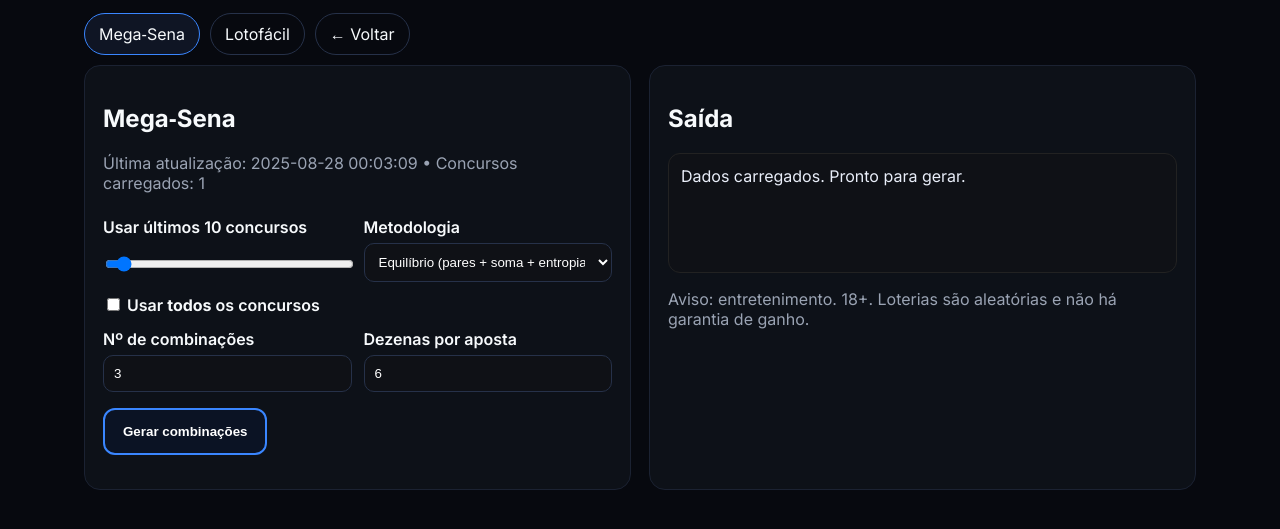
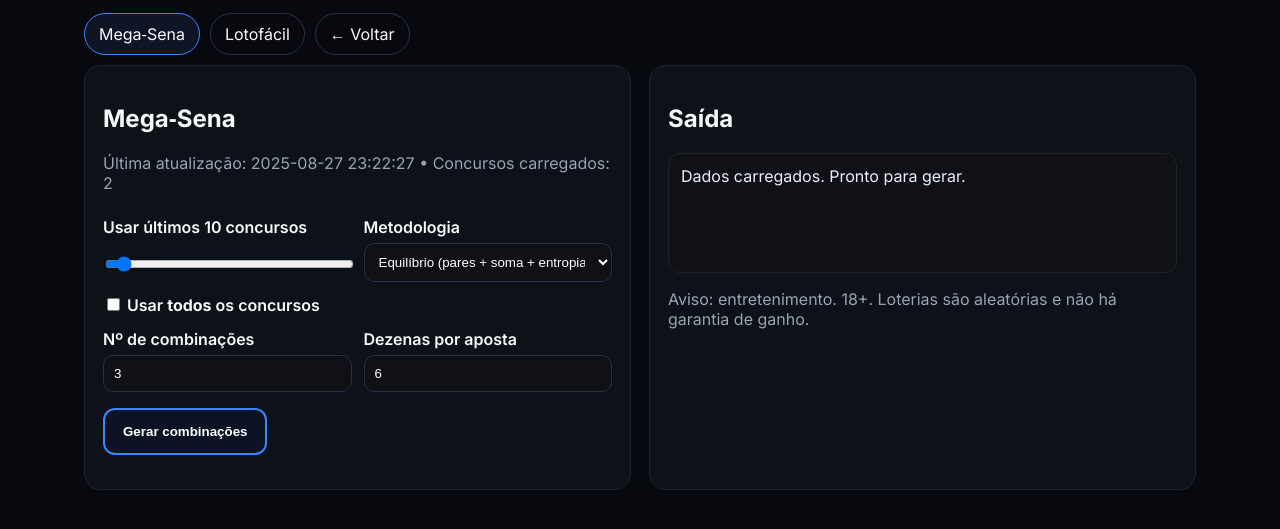
Before and after one commit to Tio-Z/vbsolutions-lotolab, a plain HTML site: page tool_pro.html in a window 1280 px wide. Shown: the part 123-652 px from the top of the page. Drawn offline with Linux system fonts and the light colour scheme.

Commit message:
Add files via upload

```diff
--- a/data/mega.json
+++ b/data/mega.json
@@ -1,6 +1,6 @@
 {
   "lottery": "MEGA_SENA",
-  "last_update_brt": "2025-08-28 00:03:09",
+  "last_update_brt": "2025-08-27 23:22:27",
   "headers": [
     "concurso",
     "data",
@@ -13,14 +13,24 @@
   ],
   "rows": [
     [
-      2906,
-      "26/08/2025",
-      "46",
-      "41",
-      "49",
-      "33",
-      "37",
-      "17"
+      2730,
+      "2025-08-20",
+      2,
+      11,
+      23,
+      35,
+      44,
+      56
+    ],
+    [
+      2731,
+      "2025-08-22",
+      5,
+      7,
+      19,
+      28,
+      31,
+      60
     ]
   ]
 }
--- a/tool_pro.html
+++ b/tool_pro.html
@@ -49,7 +49,7 @@
       <div class="row">
         <div>
           <label>Usar últimos <span id="nLabel">30</span> concursos</label>
-          <input id="nDraws" type="range" min="10" max="200" step="1" value="30" oninput="document.getElementById('nLabel').textContent=this.value; const cb=document.getElementById('allDraws'); if(cb) cb.checked=false;">
+          <input id="nDraws" type="range" min="10" max="200" step="1" value="30" oninput="document.getElementById('nLabel').textContent=this.value; const cb=document.getElementById('allDraws'); if(cb) {cb.checked=false; cb.dispatchEvent(new Event('change'));}">
           <label style="margin-top:8px"><input type="checkbox" id="allDraws" onchange="toggleAll()"> Usar <b>todos</b> os concursos</label>
         </div>
         <div>
@@ -99,7 +99,7 @@
 async function loadData(){
   try{
     const url = turl();
-    const res = await fetch(url, {cache:'no-cache'});
+    const res = await fetch(bust(url), {cache:'no-cache'});
     if(!res.ok) throw new Error('HTTP '+res.status);
     const js = await res.json();
     if (!js || !Array.isArray(js.rows)) throw new Error('Formato inválido');
@@ -118,16 +118,19 @@
     document.getElementById('mSize').min = (tab==='mega'?6:15);
     document.getElementById('mSize').max = (tab==='mega'?15:20);
     document.getElementById('mSize').value = (tab==='mega'?6:15);
-    document.getElementById('out').textContent = 'Dados carregados. Pronto para gerar.';
+    document.getElementById('out').textContent = 'Dados carregados. Pronto para gerar.'; toggleAll();
   }catch(e){
     document.getElementById('out').textContent = 'Falha ao carregar dados: ' + e.message + ' — URL: ' + turl();
   }
 }
 
 function turl(){ return tab==='mega' ? '/data/mega.json' : '/data/loto.json'; }
+function bust(u){ const sep = u.includes('?') ? '&' : '?'; return u + sep + 'v=' + Date.now(); }
 function toggleAll(){
   const cb=document.getElementById('allDraws');
-  document.getElementById('nLabel').textContent = (cb && cb.checked) ? 'TODOS' : document.getElementById('nDraws').value;
+  const slider=document.getElementById('nDraws');
+  document.getElementById('nLabel').textContent = (cb && cb.checked) ? 'TODOS' : slider.value;
+  if (slider){ slider.disabled = !!(cb && cb.checked); }
 }
 
 function parseDraws(js){
```
Also changed, not shown: data/loto.json (+37 -18 lines), index.html (+9 -1 lines), 1 other file.
